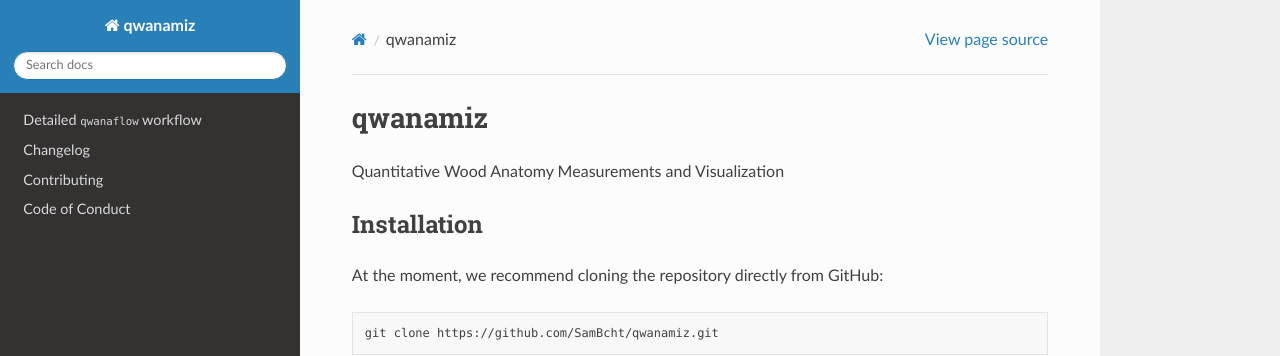
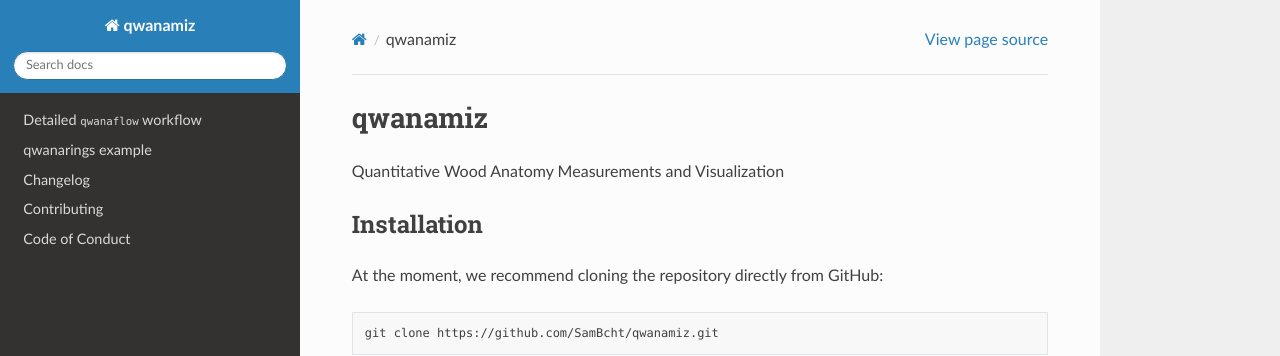
Before and after one commit to SamBcht/qwanamiz, a Sphinx documentation site: the page built from docs/index.md, in a window 1280 px wide. Shown: the top 356 px of the page. Built offline with Sphinx 7.4.7 and the Read the Docs theme 3.1.0, drawn with Linux system fonts in a browser that asks for light colours.

Commit message:
Initialize an example vignette for qwanarings

```diff
--- a/docs/index.md
+++ b/docs/index.md
@@ -6,6 +6,7 @@
 :hidden:
 
 qwanaflow_example.ipynb
+qwanarings_example.ipynb
 changelog.md
 contributing.md
 conduct.md
```
Also changed, not shown: docs/qwanarings_example.ipynb (added).
